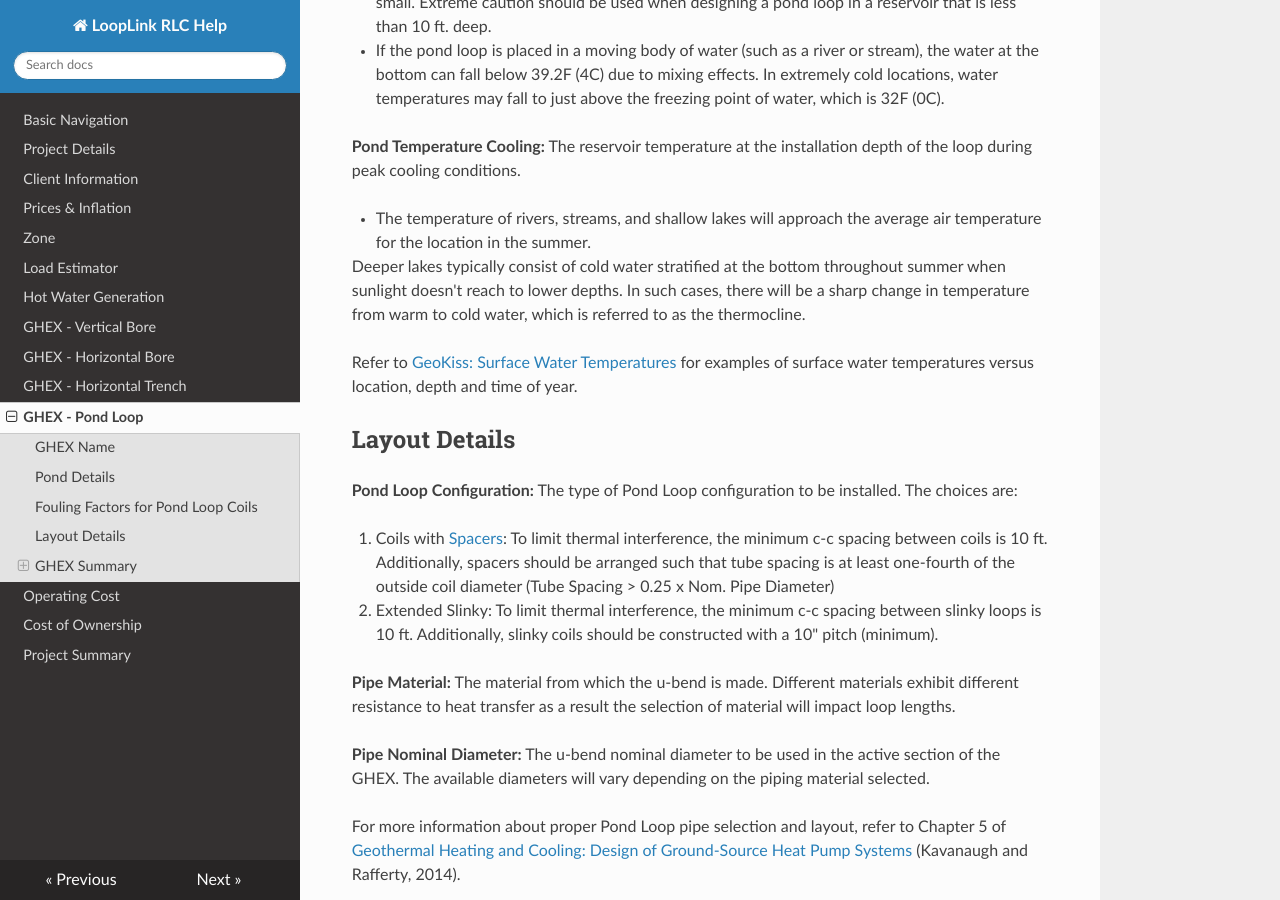
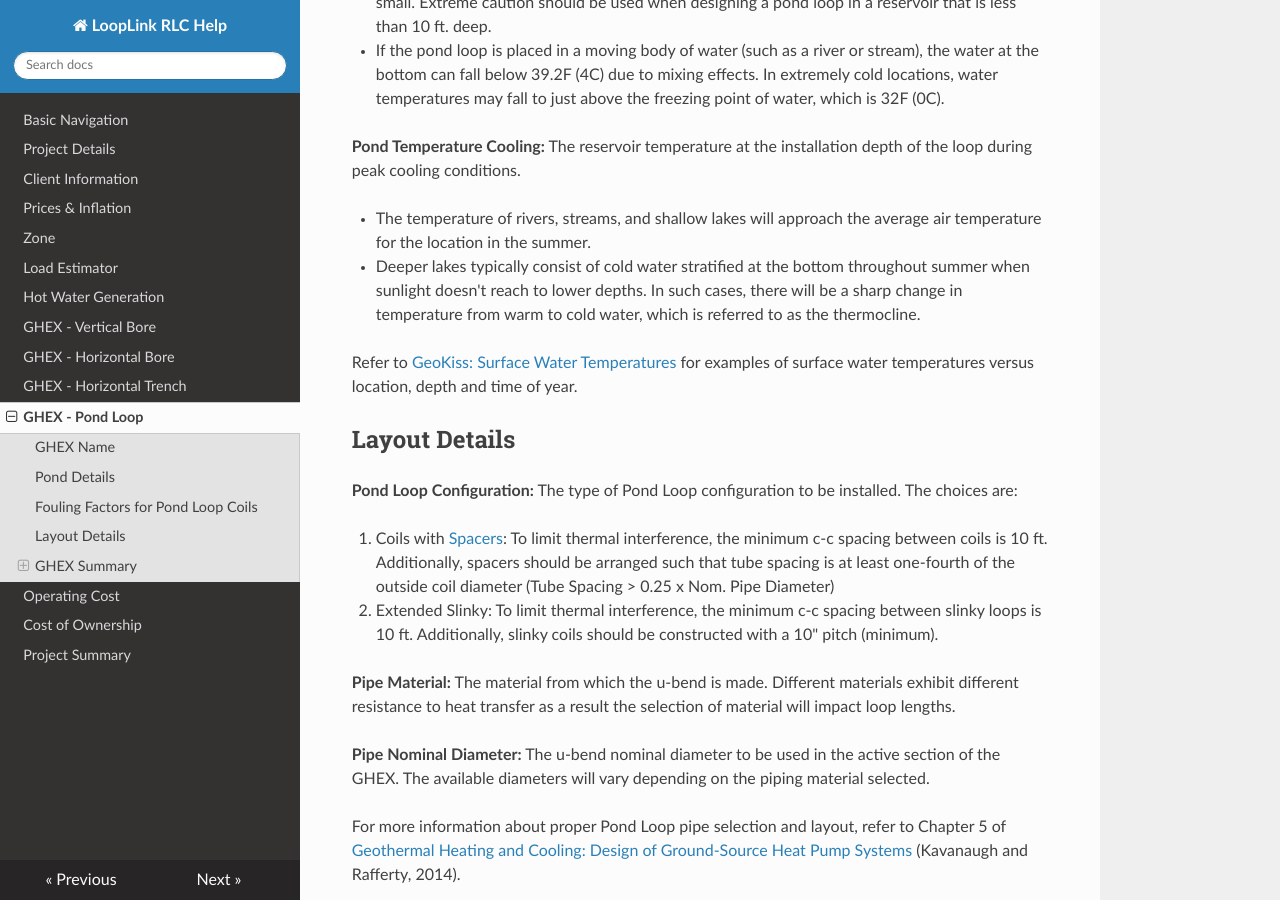
Before and after one commit to geoconnections-rjc/RLC_DOCS, an MkDocs documentation site: the page built from docs/pond_loop.md, in a window 1280 px wide and 900 px high, scrolled down 1842 px. Built offline with MkDocs 1.6.1, drawn with Linux system fonts in a browser that asks for light colours; nearby versions of some CDN libraries; old or Windows-style settings are respelled for this version of MkDocs.

Commit message:
Fix ul tag

```diff
--- a/docs/pond_loop.md
+++ b/docs/pond_loop.md
@@ -69,7 +69,7 @@ This Pond Loop design module assumes that the body of water being used is large
 
 **Pond Temperature Cooling:** The reservoir temperature at the installation depth of the loop during peak cooling conditions.
 <ul><li>The temperature of rivers, streams, and shallow lakes will approach the average air temperature for the location in the summer.</li>
-</li>Deeper lakes typically consist of cold water stratified at the bottom throughout summer when sunlight doesn't reach to lower depths.  In such cases, there will be a sharp change in temperature from warm to cold water, which is referred to as the thermocline.</li></ul>
+<li>Deeper lakes typically consist of cold water stratified at the bottom throughout summer when sunlight doesn't reach to lower depths.  In such cases, there will be a sharp change in temperature from warm to cold water, which is referred to as the thermocline.</li></ul>
 
 Refer to [GeoKiss: Surface Water Temperatures](http://www.geokiss.com/surwatertemps.htm) for examples of surface water temperatures versus location, depth and time of year.
 
```
